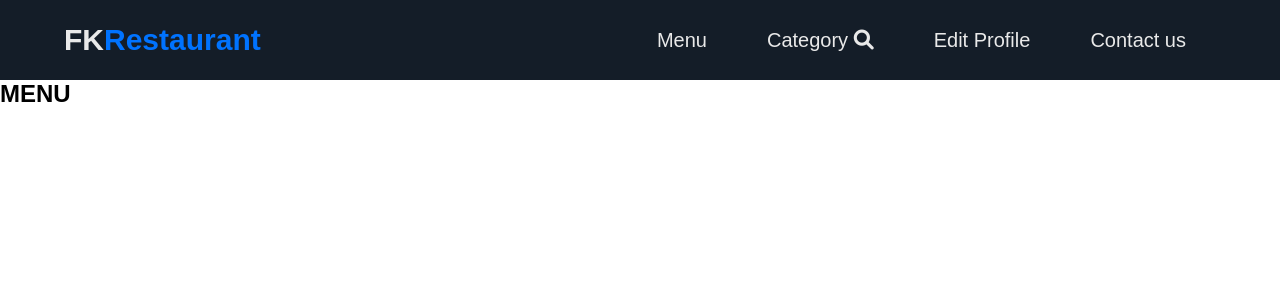
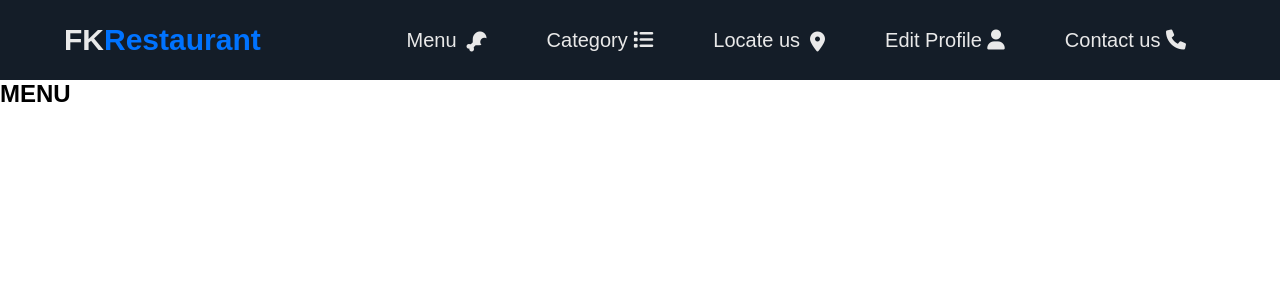
Before and after one commit to lqie02/workshop2, a PHP site: page /fkfood/viewmenu.php in a window 1280 px wide. Shown: the top 300 px of the page. Run offline with PHP 8.4, Linux system fonts and the light colour scheme; data that the repository does not hold is empty.

Commit message:
Update viewmenu.php

```diff
--- a/customer/viewmenu.php
+++ b/customer/viewmenu.php
@@ -21,19 +21,18 @@
 </head>
 <body>
 
+
      <div class="menu-bar">
       <h1 class="logo">FK<span>Restaurant</span></h1>
       <ul>
-        <li><a href="viewmenu.php"> Menu</a></li>
-
-        <li><a href="#">Category <i class="fa fa-search"></i></a></li>
-        <li><a href="">Edit Profile</a></li>
-        <li><a href="#">Contact us</a></li>
+       <li><a href="viewmenu.php">Menu<i class="fas fa-drumstick-bite"></i></a></li>
+        <li><a href="#">Category <i class="fa fa-list"></i></a></li>
+          <li><a href="#">Locate us <i class="fas fa-map-marker-alt"></i></a></li>
+        <li><a href="">Edit Profile <i class="fa fa-user"></i></a></li>
+        <li><a href="#">Contact us  <i class="fa fa-phone"></i></a></li>
     </div>
 
-<!--     <div class="hero">
-      &nbsp;
-    </div> -->
+
 
 
 <section class="products">
```
